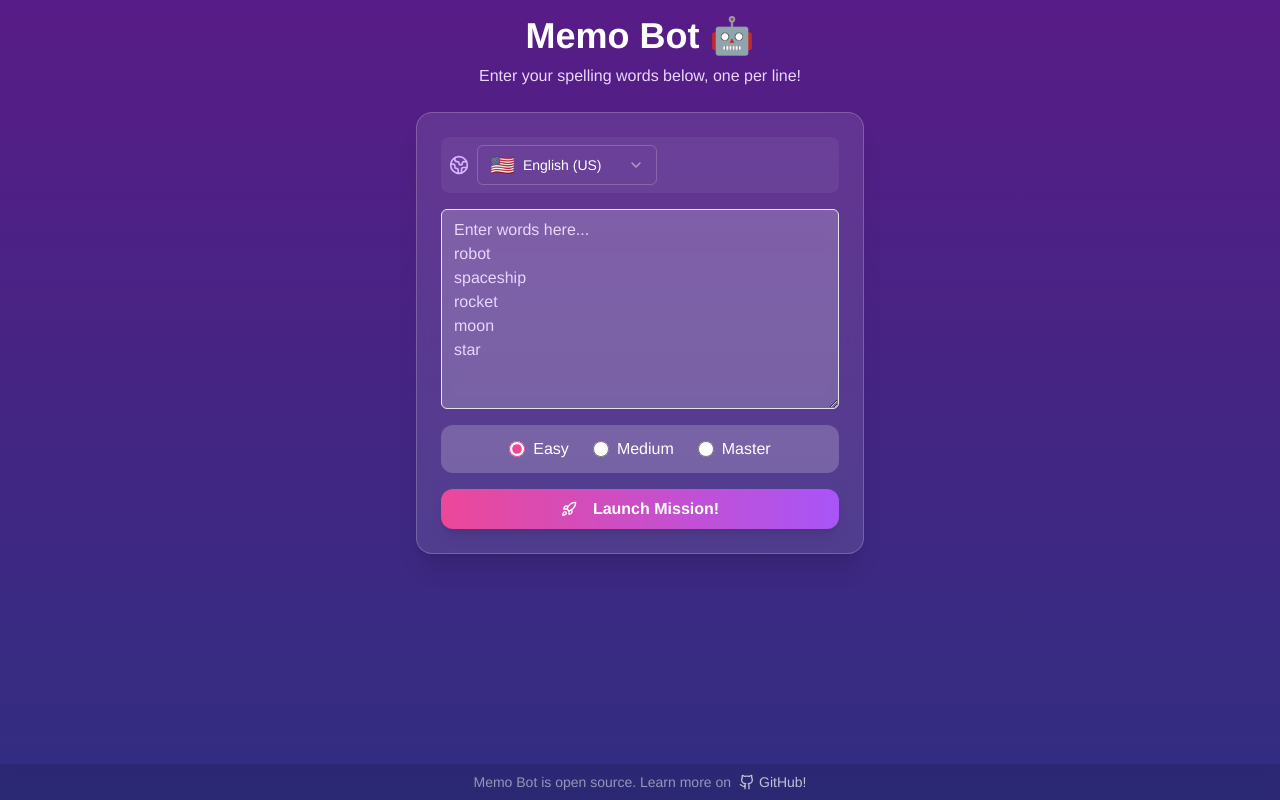
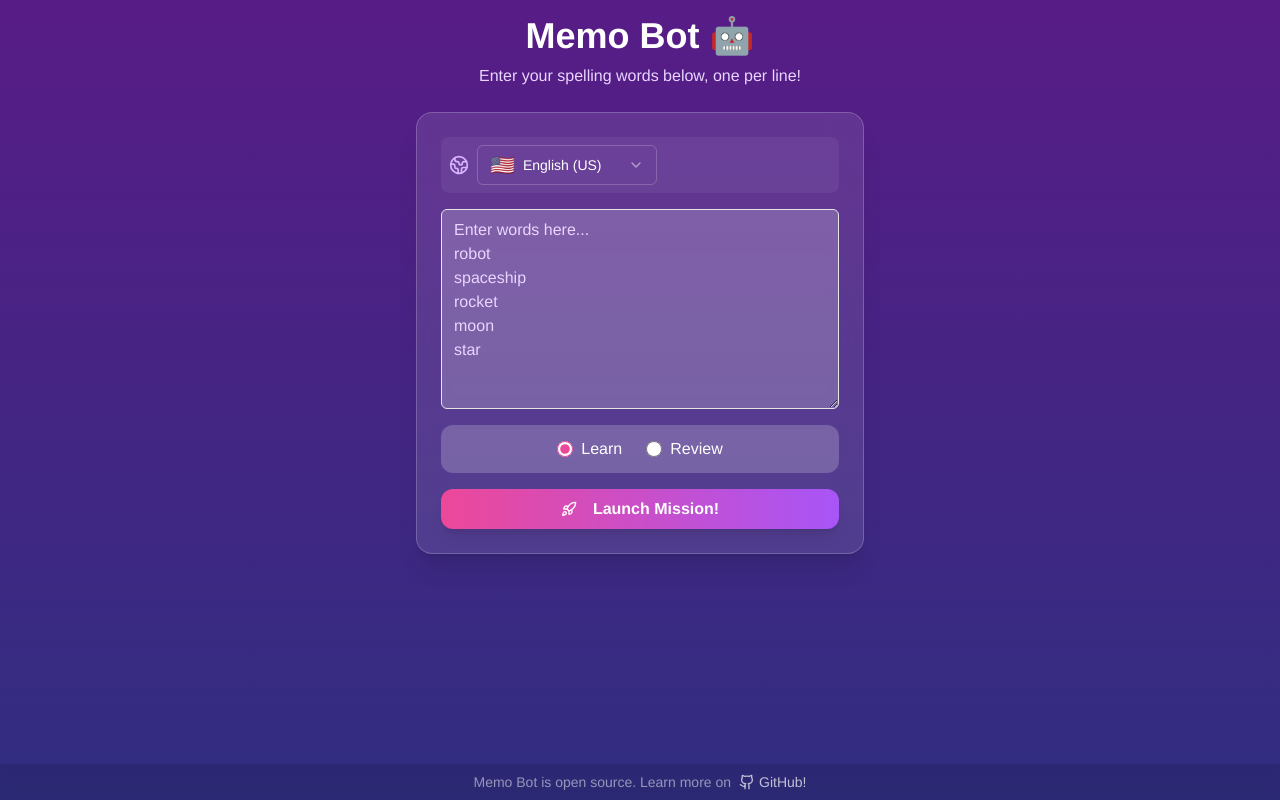
Before and after one commit to mdjastrzebski/memo-bot, a React (Vite) app: page / in a window 1280 px wide. Built offline with nearby package versions, Linux system fonts and the light colour scheme.

Commit message:
feat: review mode (#16)

```diff
--- a/src/app.tsx
+++ b/src/app.tsx
@@ -2,7 +2,7 @@ import { useState } from 'react';
 
 import { Footer } from './components/footer';
 import { useBeforeUnload } from './hooks/use-before-unload';
-import type { StudyMode, WordsSubmitParams } from './screens/input-screen';
+import type { WordsSubmitParams } from './screens/input-screen';
 import InputScreen from './screens/input-screen';
 import QuestionScreen from './screens/question-screen';
 import ResultsScreen from './screens/results-screen';
@@ -10,11 +10,8 @@ import type { GameState, WordResult, WordState } from './types';
 import { LANGUAGES } from './utils/languages';
 
 const STREAK_GOAL = 2;
-const DIFFICULTY_SCHEDULES: Record<StudyMode, number> = {
-  learning: 3,
-  medium: 5,
-  hard: 9,
-};
+const SCHEDULE_AFTER_CORRECT = 5;
+const SCHEDULE_AFTER_INCORRECT = 3;
 
 export default function App() {
   const [gameState, setGameState] = useState<GameState>({
@@ -22,7 +19,7 @@ export default function App() {
     results: [],
     completedWords: [],
     language: LANGUAGES[0],
-    scheduleAfter: DIFFICULTY_SCHEDULES.learning,
+    mode: 'learn',
     ignoreAccents: true,
   });
 
@@ -35,7 +32,7 @@ export default function App() {
     const initialQueue = shuffleArray(
       words.map((word) => ({
         word,
-        correctStreak: 0,
+        correctStreak: mode === 'review' ? 1 : 0,
         incorrectCount: 0,
       })),
     );
@@ -45,8 +42,8 @@ export default function App() {
       results: [],
       completedWords: [],
       language,
-      scheduleAfter: DIFFICULTY_SCHEDULES[mode],
-      ignoreAccents: mode !== 'hard',
+      mode,
+      ignoreAccents: mode !== 'review',
     });
   };
 
@@ -61,12 +58,10 @@ export default function App() {
 
   const handleRestart = () => {
     setGameState({
+      ...gameState,
       queue: [],
       results: [],
       completedWords: [],
-      language: gameState.language,
-      scheduleAfter: gameState.scheduleAfter,
-      ignoreAccents: gameState.ignoreAccents,
     });
   };
 
@@ -110,8 +105,8 @@ export default function App() {
       if (updatedWord.correctStreak >= STREAK_GOAL) {
         newCompletedWords.push(updatedWord);
       } else {
-        // Insert the word scheduleAfter positions ahead, or at the end if queue is too short
-        const insertPosition = Math.min(gameState.scheduleAfter - 1, newQueue.length);
+        const insertAfter = result.isCorrect ? SCHEDULE_AFTER_CORRECT : SCHEDULE_AFTER_INCORRECT;
+        const insertPosition = Math.min(insertAfter - 1, newQueue.length);
         newQueue.splice(insertPosition, 0, updatedWord);
       }
 
--- a/src/screens/input-screen.tsx
+++ b/src/screens/input-screen.tsx
@@ -4,12 +4,11 @@ import { Rocket } from 'lucide-react';
 import { LanguageSelector } from '../components/language-selector';
 import { Button } from '../components/ui/button';
 import { Textarea } from '../components/ui/textarea';
+import type { StudyMode } from '../types';
 import type { Language } from '../utils/languages';
 import { LANGUAGES } from '../utils/languages';
 
 const DEFAULT_WORDS = ['robot', 'spaceship', 'rocket', 'moon', 'star'];
-
-export type StudyMode = 'learning' | 'medium' | 'hard';
 
 export interface WordsSubmitParams {
   words: string[];
@@ -23,7 +22,7 @@ interface InputScreenProps {
 
 export default function InputScreen({ onWordsSubmit }: InputScreenProps) {
   const [text, setText] = useState('');
-  const [mode, setMode] = useState<StudyMode>('learning');
+  const [mode, setMode] = useState<StudyMode>('learn');
   const [language, setLanguage] = useState<Language>(LANGUAGES[0]);
 
   const handleSubmit = () => {
@@ -56,34 +55,23 @@ export default function InputScreen({ onWordsSubmit }: InputScreenProps) {
                 <input
                   type="radio"
                   name="mode"
-                  value="learning"
-                  checked={mode === 'learning'}
-                  onChange={() => setMode('learning')}
+                  value="learn"
+                  checked={mode === 'learn'}
+                  onChange={() => setMode('learn')}
                   className="w-4 h-4 accent-pink-500"
                 />
-                <span>Easy</span>
+                <span>Learn</span>
               </label>
               <label className="flex items-center space-x-2 cursor-pointer">
                 <input
                   type="radio"
                   name="mode"
-                  value="medium"
-                  checked={mode === 'medium'}
-                  onChange={() => setMode('medium')}
+                  value="review"
+                  checked={mode === 'review'}
+                  onChange={() => setMode('review')}
                   className="w-4 h-4 accent-pink-500"
                 />
-                <span>Medium</span>
-              </label>
-              <label className="flex items-center space-x-2 cursor-pointer">
-                <input
-                  type="radio"
-                  name="mode"
-                  value="hard"
-                  checked={mode === 'hard'}
-                  onChange={() => setMode('hard')}
-                  className="w-4 h-4 accent-pink-500"
-                />
-                <span>Master</span>
+                <span>Review</span>
               </label>
             </div>
           </div>
--- a/src/screens/question-screen.tsx
+++ b/src/screens/question-screen.tsx
@@ -83,6 +83,12 @@ export default function QuestionScreen({
   const handleSubmit = (e: React.FormEvent) => {
     e.preventDefault();
 
+    // Prevent submission if input is empty or only whitespace
+    if (!input) {
+      inputRef.current?.focus();
+      return;
+    }
+
     const normalizedInput = normalizeText(input);
     const normalizedWord = normalizeText(word);
 
@@ -112,6 +118,13 @@ export default function QuestionScreen({
   };
 
   const handleSkip = () => {
+    // Show confirmation dialog before skipping
+    const confirmed = confirm('Skip this word?');
+    if (!confirmed) {
+      inputRef.current?.focus();
+      return;
+    }
+
     setState('correct');
     onAnswer({
       word,
--- a/src/screens/results-screen.tsx
+++ b/src/screens/results-screen.tsx
@@ -14,22 +14,6 @@ export default function ResultsScreen({ completedWords, onRestart }: ResultsScre
   useEffect(() => {
     playCompleted();
   }, []);
-
-  // Calculate scores
-  const calculateWordScore = (word: WordState) => {
-    // If word was skipped, return 0
-    if (word.skipped) {
-      return 0;
-    }
-
-    // Base score is 100 points
-    // Deduct 25 points for each mistake
-    // If there were any mistakes, maximum score is 75
-    if (word.incorrectCount > 0) {
-      return Math.max(75 - (word.incorrectCount - 1) * 25, 10);
-    }
-    return 100; // Perfect score for no mistakes
-  };
 
   const totalPossibleScore = completedWords.length * 100;
   const actualScore = completedWords.reduce((sum, word) => sum + calculateWordScore(word), 0);
@@ -62,9 +46,7 @@ export default function ResultsScreen({ completedWords, onRestart }: ResultsScre
 
           <div className="mt-8 space-y-4">
             <h3 className="text-xl font-bold text-white mb-4">Word Review:</h3>
-            {[...completedWords]
-              .sort((a, b) => calculateWordScore(b) - calculateWordScore(a))
-              .map((word, index) => (
+            {[...completedWords].sort(sortWordScores).map((word, index) => (
               <div key={index} className="p-4 rounded-lg bg-white/10">
                 <div className="flex justify-between items-center">
                   <span className="text-white font-medium">{word.word}</span>
@@ -73,9 +55,7 @@ export default function ResultsScreen({ completedWords, onRestart }: ResultsScre
                       Score: {calculateWordScore(word)}
                     </span>
                     {word.incorrectCount > 0 && !word.skipped && (
-                        <span className="text-sm text-red-400">
-                          ({word.incorrectCount} mistakes)
-                        </span>
+                      <span className="text-sm text-red-400">({word.incorrectCount} mistakes)</span>
                     )}
                     {word.skipped && <span className="text-sm text-yellow-400">skipped</span>}
                   </div>
@@ -96,3 +76,33 @@ export default function ResultsScreen({ completedWords, onRestart }: ResultsScre
     </div>
   );
 }
+
+function sortWordScores(a: WordState, b: WordState) {
+  const scoreA = calculateWordScore(a);
+  const scoreB = calculateWordScore(b);
+  if (scoreA !== scoreB) {
+    return scoreB - scoreA;
+  }
+
+  if (a.incorrectCount !== b.incorrectCount) {
+    return a.incorrectCount - b.incorrectCount;
+  }
+
+  return a.word.localeCompare(b.word);
+}
+
+// Calculate scores
+function calculateWordScore(word: WordState) {
+  // If word was skipped, return 0
+  if (word.skipped) {
+    return 0;
+  }
+
+  // Base score is 100 points
+  // Deduct 25 points for each mistake
+  // If there were any mistakes, maximum score is 75
+  if (word.incorrectCount > 0) {
+    return Math.max(75 - (word.incorrectCount - 1) * 25, 10);
+  }
+  return 100; // Perfect score for no mistakes
+}
--- a/src/types.ts
+++ b/src/types.ts
@@ -13,11 +13,13 @@ export interface WordState {
   skipped?: boolean;
 }
 
+export type StudyMode = 'learn' | 'review';
+
 export interface GameState {
   queue: WordState[];
   results: WordResult[];
   completedWords: WordState[];
   language: Language;
-  scheduleAfter: number;
+  mode: StudyMode;
   ignoreAccents: boolean;
 }
```
Lines whose indentation alone changed are shown as unchanged.
